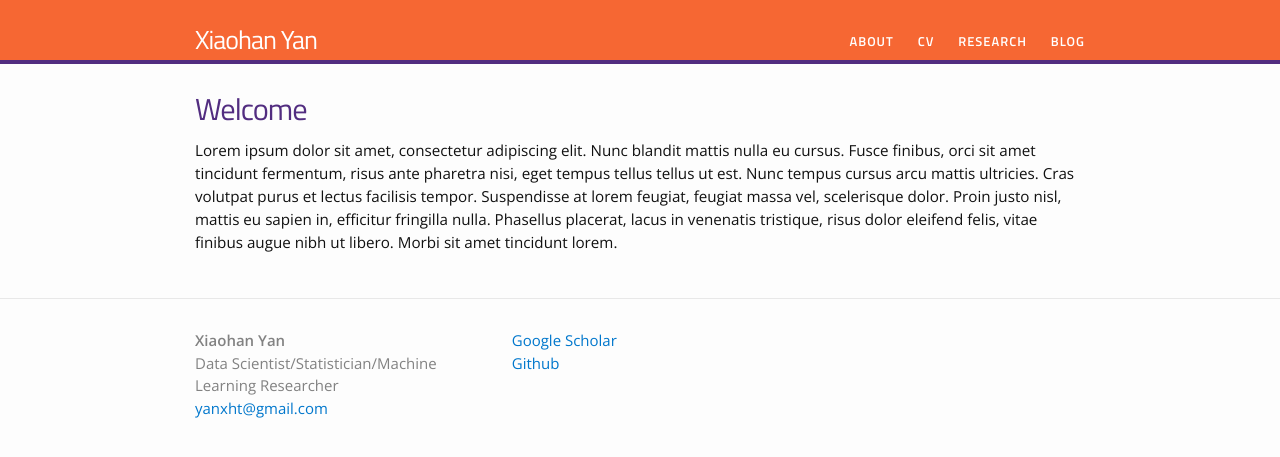
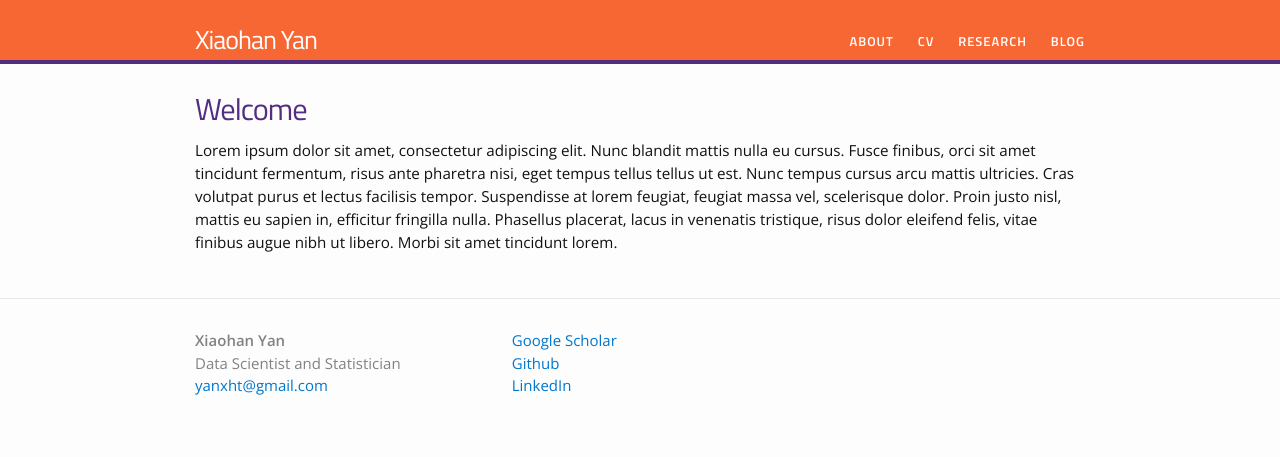
Before and after one commit to yanxht/yanxht.github.io, a Jekyll site: the page built from index.html, in a window 1280 px wide. Shown: the top 457 px of the page. Built offline with Jekyll 4.4.1, drawn with Linux system fonts in a browser that asks for light colours.

Commit message:
Update linkedin account

```diff
--- a/_config.yml
+++ b/_config.yml
@@ -7,13 +7,14 @@ description: > # this means to ignore newlines until "baseurl:"
 url: "https://yanxht.github.io" # the base hostname & protocol for your site
 github_username:  yanxht
 google_scholar_id: M3uIYO4AAAAJ
+linkedin_account: xiaohan-yan
 
 # Build settings
 markdown: kramdown
 
 # Other options
 permalink: blog/:year/:month/:title/
-jobtitle: "Data Scientist/Statistician/Machine Learning Researcher"
+jobtitle: "Data Scientist and Statistician"
 excerpt_separator: "<!--more-->"
 
 exclude:
--- a/_includes/footer.html
+++ b/_includes/footer.html
@@ -14,9 +14,9 @@
       </div>
 
       <div class="footer-col  footer-col-2">
-       <ul class="social-media-list">
+        <ul class="social-media-list">
 
-                  {% if site.google_scholar_id %}
+{% if site.google_scholar_id %}
   <li>
     <a href="https://scholar.google.com/citations?user={{ site.google_scholar_id }}">
       <i class="ai ai-google-scholar" style="color:gray"></i> Google Scholar
@@ -25,7 +25,7 @@
 {% endif %}
 
 
-          {% if site.github_username %}
+{% if site.github_username %}
   <li>
     <a href="https://github.com/{{ site.github_username }}">
       <i class="fa fa-github" style="color:gray"></i> Github
@@ -34,7 +34,13 @@
 {% endif %}
 
 
-
+{% if site.linkedin_account %}
+  <li>
+    <a href="https://www.linkedin.com/in/{{ site.linkedin_account }}">
+      <i class="fa fa-linkedin" style="color:gray"></i> LinkedIn
+    </a>
+  </li>
+{% endif %}
 
 
 
@@ -43,7 +49,6 @@
         </ul>
       </div>
     </div>
-
   </div>
 
 </footer>
```
